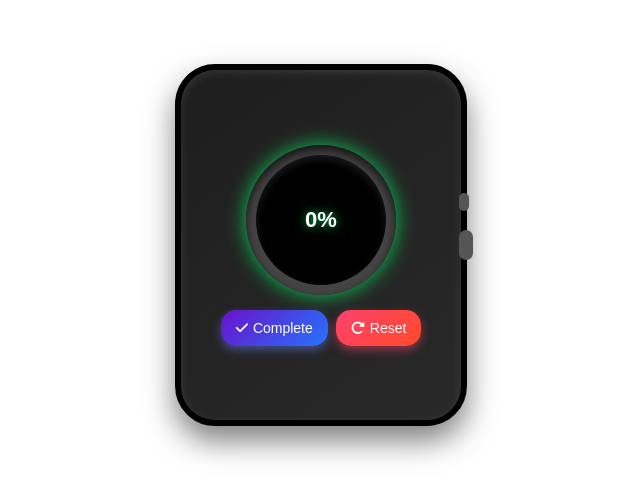
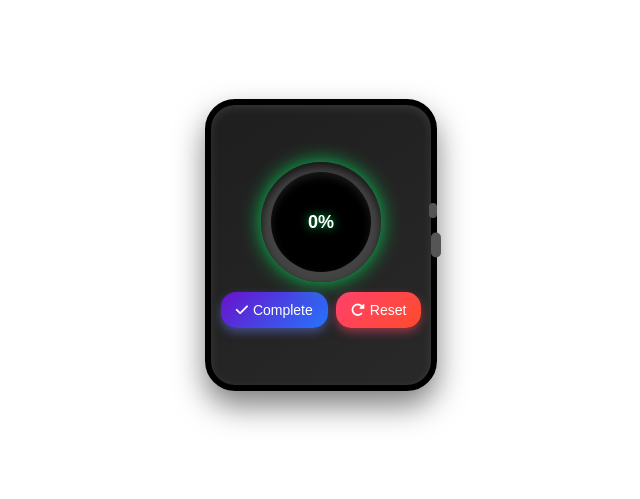
Before and after one commit to moayyadsaleh/Milestone-Meter-, a plain HTML site: page index.html in a window 1280 px wide. Shown: the part 155-654 px from the top of the page, without its empty margins (319-959 px from the left). Drawn offline with nearby package versions, Linux system fonts and the light colour scheme.

Commit message:
Make the watch smaller

```diff
--- a/index.html
+++ b/index.html
@@ -23,10 +23,10 @@
 
       .watch-container {
         position: relative;
-        width: 250px;
-        height: 320px;
+        width: 200px; /* Reduced from 250px */
+        height: 260px; /* Reduced from 320px */
         background: linear-gradient(145deg, #1e1e1e, #292929);
-        border-radius: 40px;
+        border-radius: 30px; /* Adjusted for smaller size */
         box-shadow: 0 15px 30px rgba(0, 0, 0, 0.5),
           inset 0 3px 10px rgba(255, 255, 255, 0.1);
         display: flex;
@@ -34,33 +34,33 @@
         justify-content: center;
         border: 6px solid #000;
         flex-direction: column;
-        padding: 15px;
+        padding: 10px; /* Slightly reduced padding */
       }
 
       .digital-crown {
         position: absolute;
-        right: -12px;
+        right: -10px; /* Adjusted position for smaller size */
         top: 50%;
-        width: 14px;
-        height: 30px;
+        width: 10px; /* Reduced width */
+        height: 25px; /* Reduced height */
         background: #555;
-        border-radius: 7px;
+        border-radius: 5px; /* Adjusted border-radius */
         transform: translateY(-50%);
       }
 
       .side-button {
         position: absolute;
-        right: -8px;
+        right: -6px; /* Adjusted position for smaller size */
         top: 35%;
-        width: 10px;
-        height: 18px;
+        width: 8px; /* Reduced width */
+        height: 15px; /* Reduced height */
         background: #555;
         border-radius: 5px;
       }
 
       .progress-ring {
-        width: 150px;
-        height: 150px;
+        width: 120px; /* Reduced from 150px */
+        height: 120px; /* Reduced from 150px */
         border-radius: 50%;
         background: conic-gradient(#00f260 0% 0%, #444 0% 100%);
         display: flex;
@@ -69,7 +69,7 @@
         position: relative;
         box-shadow: 0 0 20px rgba(0, 242, 96, 0.8),
           inset 0 5px 10px rgba(0, 0, 0, 0.7);
-        margin-bottom: 15px;
+        margin-bottom: 10px; /* Reduced margin */
         transition: background 0.6s ease, box-shadow 0.6s ease;
       }
 
@@ -80,8 +80,8 @@
 
       .progress-ring::before {
         content: "";
-        width: 130px;
-        height: 130px;
+        width: 100px; /* Reduced from 130px */
+        height: 100px; /* Reduced from 130px */
         background: #000;
         border-radius: 50%;
         position: absolute;
@@ -90,7 +90,7 @@
 
       .progress-text {
         color: #fff;
-        font-size: 22px;
+        font-size: 18px; /* Reduced font size from 22px */
         font-weight: bold;
         position: relative;
         z-index: 1;
```
